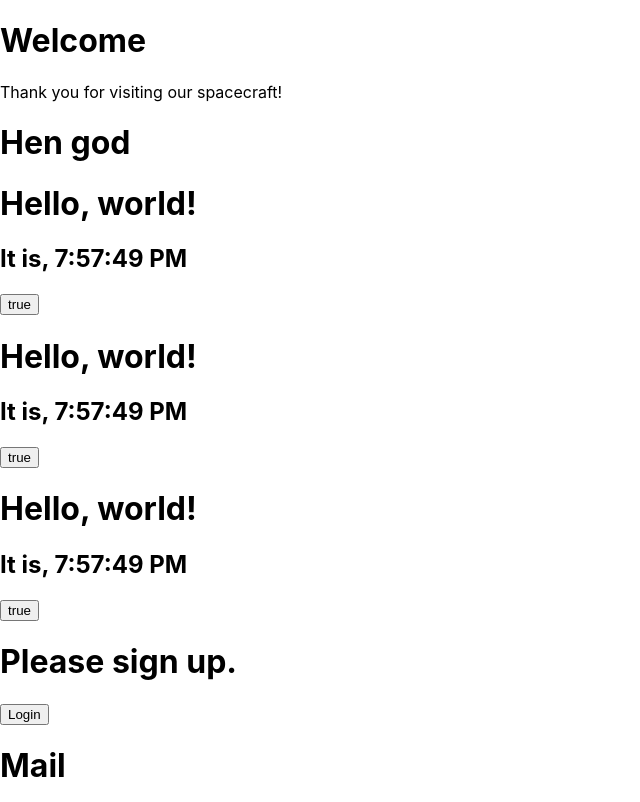
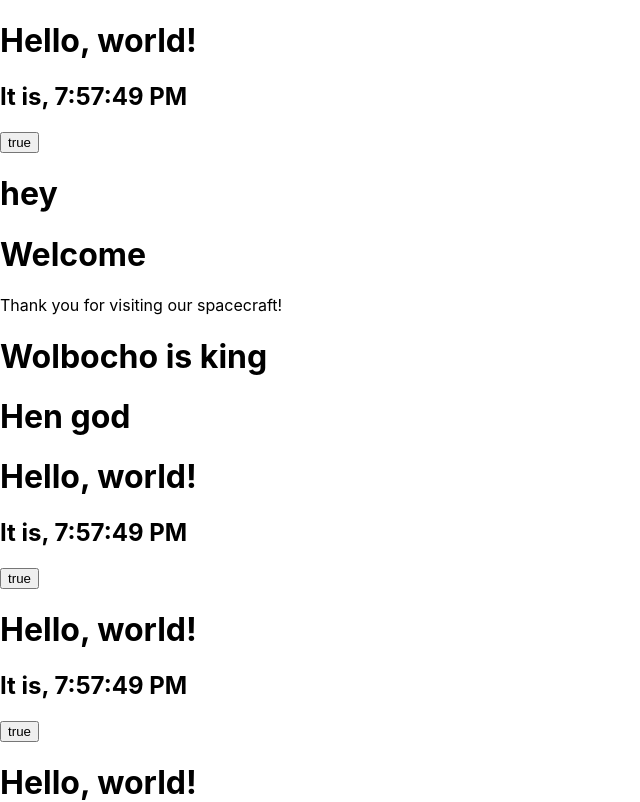
Before and after one commit to lightsage88/react-guide, a React (Create React App) app: page / in a window 1280 px wide. Shown: the top 802 px of the page, without its empty margins (0-640 px from the left). Built offline with nearby package versions, Linux system fonts and the light colour scheme.

Commit message:
if you want custom named childre, it is a possibility. In the containment component, you'll have to define some of them as though they were attributes. Calm zelda music is nice for studying

```diff
--- a/src/index.js
+++ b/src/index.js
@@ -351,7 +351,7 @@ class TemperatureInput extends React.Component {
     }
 }
 
-function WelcomeDialog(){
+function WelcomeDialog(props){
     return(
         <FancyBorder color="blue">
             <h1 className="Dialog-title">
@@ -360,6 +360,7 @@ function WelcomeDialog(){
             <p className="Dialog-message">
                 Thank you for visiting our spacecraft!
             </p>
+            {props.bochoGod}
         </FancyBorder>
     );
 }
@@ -369,14 +370,37 @@ function FancyBorder(props){
         <div className={'FancyBorder FancyBorder-' + props.color}>
             {props.children}
             <h1>Hen god</h1>
+            {/* {props.bochoGod} */}
         </div>
     )
+}
+
+function SplitPane(props){
+    return(
+        <div className="SplitPane">
+            <div className="SplitPane-left">
+                {props.left}
+            </div>
+            <div className="SplitPane-right">
+                {props.right}
+            </div>
+        </div>
+    );
 }
 
 function App() {
     return (
         <div>
-            <WelcomeDialog />
+        <SplitPane
+            left={
+                <Clock/>
+            }
+            right={
+                <h1>hey</h1>
+            }
+
+        />
+            <WelcomeDialog bochoGod={<h1>Wolbocho is king</h1>}/>
             <Clock />
             <Clock />
             <Clock />
```
